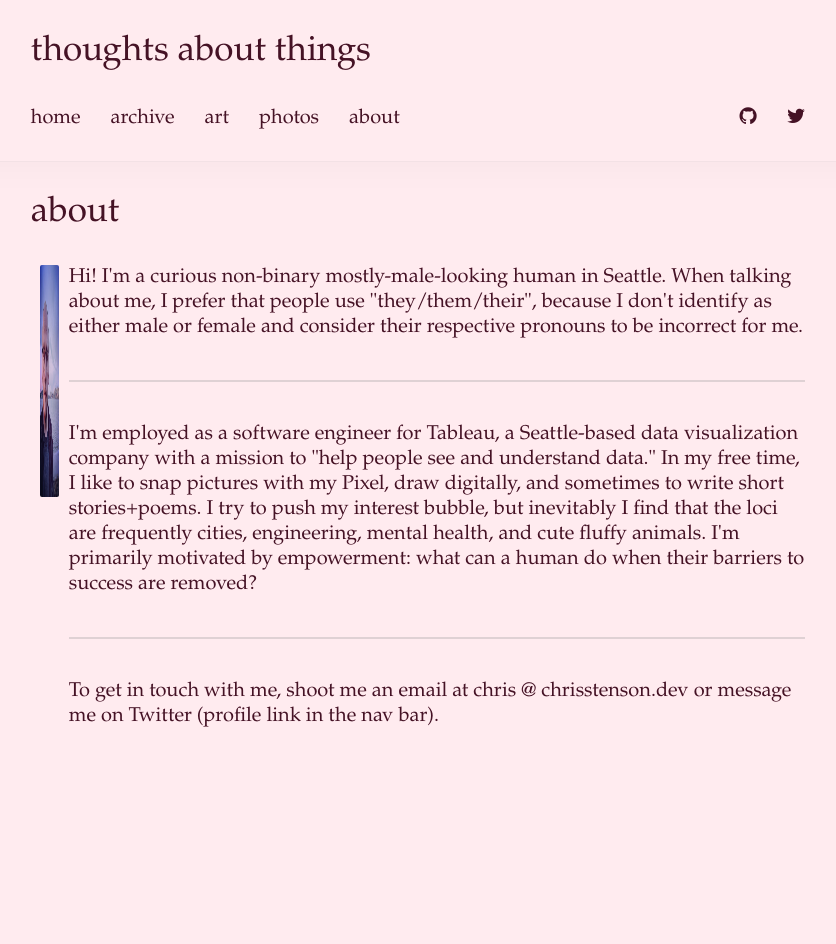
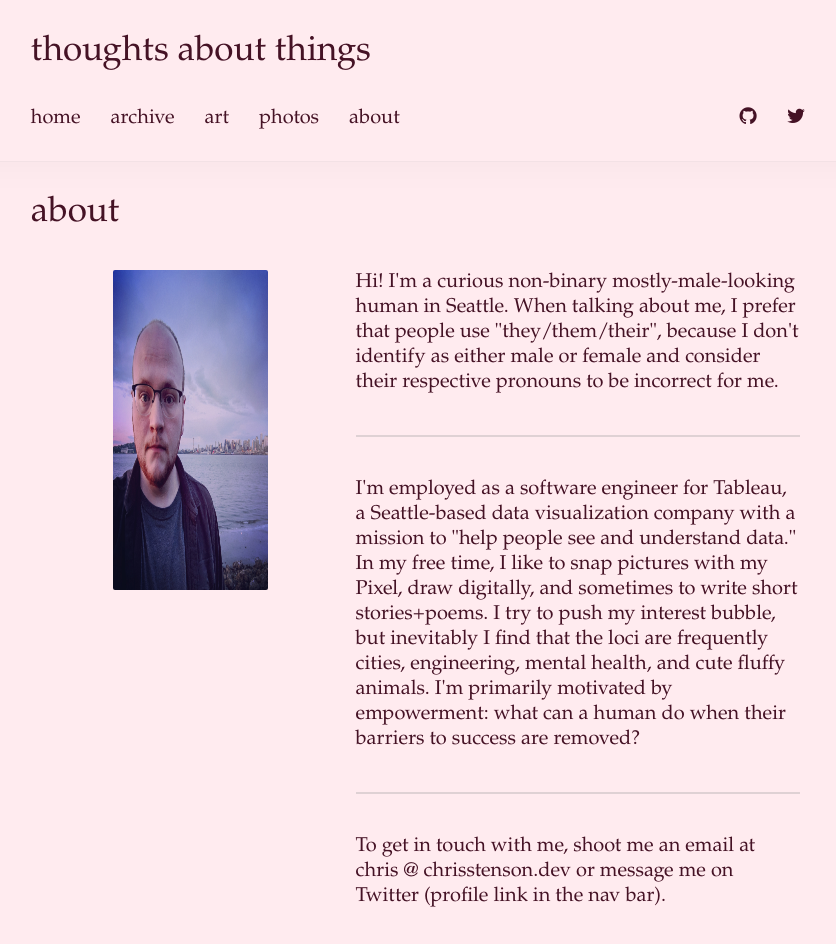
Before and after one commit to christopherstenson/christopherstenson.github.io, a Jekyll site: the page built from about.html, in a window 1280 px wide. Shown: the whole page, without its empty margins (222-1058 px from the left). Built offline with Jekyll 4.4.1, drawn with Linux system fonts in a browser that asks for light colours; before the commit the page ends 900 px from its top, so only the background shows below that.

Commit message:
About.html

```diff
--- a/about.html
+++ b/about.html
@@ -8,11 +8,13 @@ title: "about"
     }
 
     .photo-column {
-        width: 30%;
+        min-width: 40%;
+        margin: 5px;
     }
 
     .about-column {
         flex-grow: 1;
+        padding: 5px;
     }
 </style>
 <div class="body">
```
